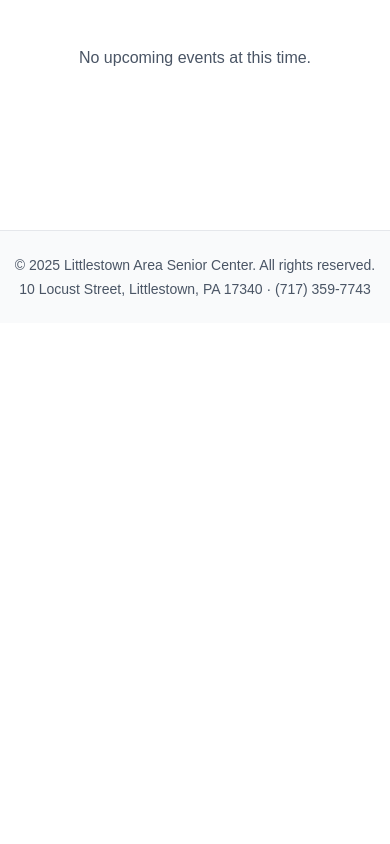
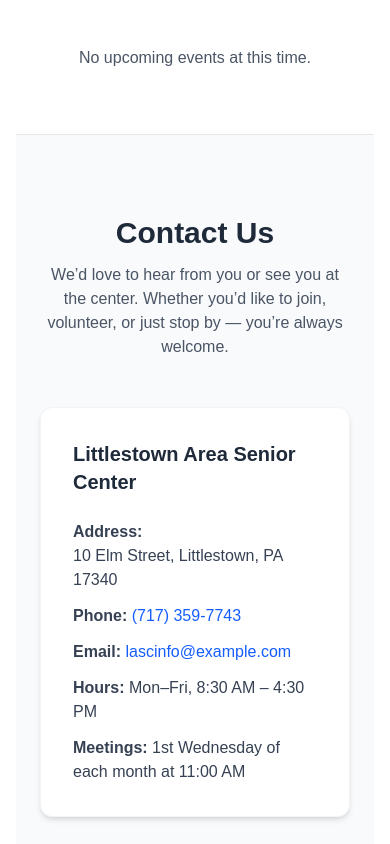
Before and after one commit to 1232145/lasc, a Next.js app: page / in a window 390 px wide. Shown: the part 1280-2124 px from the top of the page. Before the commit the page ends 1603 px from the top, so only its background shows below. Built offline with nearby package versions, Linux system fonts and the light colour scheme; no server answers; the database is empty.

Commit message:
feat(fe-08): put Contact section at the end of home

```diff
--- a/app/contact/page.tsx
+++ /dev/null
@@ -1,68 +0,0 @@
-import ContactForm from "@/components/ContactForm";
-
-export const metadata = {
-  title: "Contact | Littlestown Area Senior Center",
-  description:
-    "Get in touch with the Littlestown Area Senior Center for questions, programs, or membership information.",
-};
-
-export default function ContactPage() {
-  return (
-    <section className="py-16 bg-[var(--background)] min-h-screen">
-      <div className="max-w-4xl mx-auto px-6">
-        <h1 className="text-3xl font-bold mb-3 text-center text-gray-800 dark:text-gray-100">
-          Contact Us
-        </h1>
-        <p className="text-center text-gray-600 mb-12">
-          We’d love to hear from you! Please reach out with any questions,
-          comments, or program inquiries.
-        </p>
-
-        <div className="grid md:grid-cols-2 gap-10 mb-16">
-          <div>
-            <h2 className="text-xl font-semibold text-gray-800 dark:text-gray-100 mb-3">
-              Visit or Call
-            </h2>
-            <p className="text-gray-700 dark:text-gray-300 mb-2">
-              <strong>Address:</strong> 10 Elm Street, Littlestown, PA 17340
-            </p>
-            <p className="text-gray-700 dark:text-gray-300 mb-2">
-              <strong>Phone:</strong>{" "}
-              <a
-                href="tel:717-359-7743"
-                className="text-blue-600 hover:text-blue-700"
-              >
-                (717) 359-7743
-              </a>
-            </p>
-            <p className="text-gray-700 dark:text-gray-300 mb-2">
-              <strong>Email:</strong>{" "}
-              <a
-                href="mailto:lascinfo@example.com"
-                className="text-blue-600 hover:text-blue-700"
-              >
-                lascinfo@example.com
-              </a>
-            </p>
-            <p className="text-gray-700 dark:text-gray-300">
-              <strong>Hours:</strong> Mon–Fri, 8:30 AM – 4:30 PM
-            </p>
-          </div>
-
-          <div className="w-full h-56 rounded-lg overflow-hidden shadow-md">
-            <iframe
-              title="LASC location"
-              width="100%"
-              height="100%"
-              loading="lazy"
-              allowFullScreen
-              src="https://www.google.com/maps/embed?pb=!1m18!1m12!1m3!1d6135.460688808277!2d-77.08836509999996!3d39.745707700000004!2m3!1f0!2f0!3f0!3m2!1i1024!2i768!4f13.1!3m3!1m2!1s0x89c84e1dcbf72d11%3A0x823ab3b8c55fa9ad!2sLittlestown%20Area%20Senior%20Center!5e0!3m2!1sen!2sus!4v1759708939079!5m2!1sen!2sus"
-            ></iframe>
-          </div>
-        </div>
-
-        <ContactForm />
-      </div>
-    </section>
-  );
-}
--- a/app/page.tsx
+++ b/app/page.tsx
@@ -1,6 +1,7 @@
 import Hero from "@/components/Hero";
 import Mission from "@/components/Mission";
 import FeaturedEvent from "@/components/FeaturedEvent";
+import ContactSection from "@/components/ContactSection";
 
 export default function HomePage() {
   return (
@@ -8,6 +9,7 @@ export default function HomePage() {
       <Hero />
       <Mission />
       <FeaturedEvent />
+      <ContactSection />
     </>
   );
 }
--- /dev/null
+++ b/components/ContactSection.tsx
@@ -0,0 +1,81 @@
+export default function ContactSection() {
+    return (
+      <section
+        id="contact"
+        className="py-20 bg-gray-50 border-t border-gray-200 scroll-mt-16"
+      >
+        <div className="max-w-6xl mx-auto px-6">
+          {/* Title */}
+          <div className="text-center mb-12">
+            <h2 className="text-3xl font-bold text-gray-800 mb-3">
+              Contact Us
+            </h2>
+            <p className="text-gray-600 max-w-2xl mx-auto">
+              We’d love to hear from you or see you at the center. Whether you’d
+              like to join, volunteer, or just stop by — you’re always welcome.
+            </p>
+          </div>
+
+          {/* Grid layout */}
+          <div className="grid md:grid-cols-2 gap-10 items-start">
+            {/* Info card */}
+            <div className="bg-white shadow-md rounded-xl p-8 border border-gray-100">
+              <h3 className="text-xl font-semibold text-gray-800 mb-6">
+                Littlestown Area Senior Center
+              </h3>
+
+              <ul className="space-y-3 text-gray-700">
+                <li>
+                  <strong>Address:</strong>{" "}
+                  <span className="block">
+                    10 Elm Street, Littlestown, PA 17340
+                  </span>
+                </li>
+
+                <li>
+                  <strong>Phone:</strong>{" "}
+                  <a
+                    href="tel:717-359-7743"
+                    className="text-blue-600 hover:text-blue-700"
+                  >
+                    (717) 359-7743
+                  </a>
+                </li>
+
+                <li>
+                  <strong>Email:</strong>{" "}
+                  <a
+                    href="mailto:lascinfo@example.com"
+                    className="text-blue-600 hover:text-blue-700"
+                  >
+                    lascinfo@example.com
+                  </a>
+                </li>
+
+                <li>
+                  <strong>Hours:</strong> Mon–Fri, 8:30 AM – 4:30 PM
+                </li>
+
+                <li>
+                  <strong>Meetings:</strong> 1st Wednesday of each month at 11:00
+                  AM
+                </li>
+              </ul>
+            </div>
+
+            {/* Map */}
+            <div className="w-full h-72 md:h-80 rounded-xl overflow-hidden shadow-md border border-gray-100">
+              <iframe
+                title="LASC location"
+                width="100%"
+                height="100%"
+                loading="lazy"
+                allowFullScreen
+                src="https://www.google.com/maps/embed?pb=!1m18!1m12!1m3!1d3045.3342824533475!2d-77.0916696846088!3d39.74427327944857!2m3!1f0!2f0!3f0!3m2!1i1024!2i768!4f13.1!3m3!1m2!1s0x89c89f032eebf9c9%3A0x5bcb5d013c8a8e14!2sLittlestown%2C%20PA!5e0!3m2!1sen!2sus!4v1700000000000"
+              ></iframe>
+            </div>
+          </div>
+        </div>
+      </section>
+    );
+  }
```
